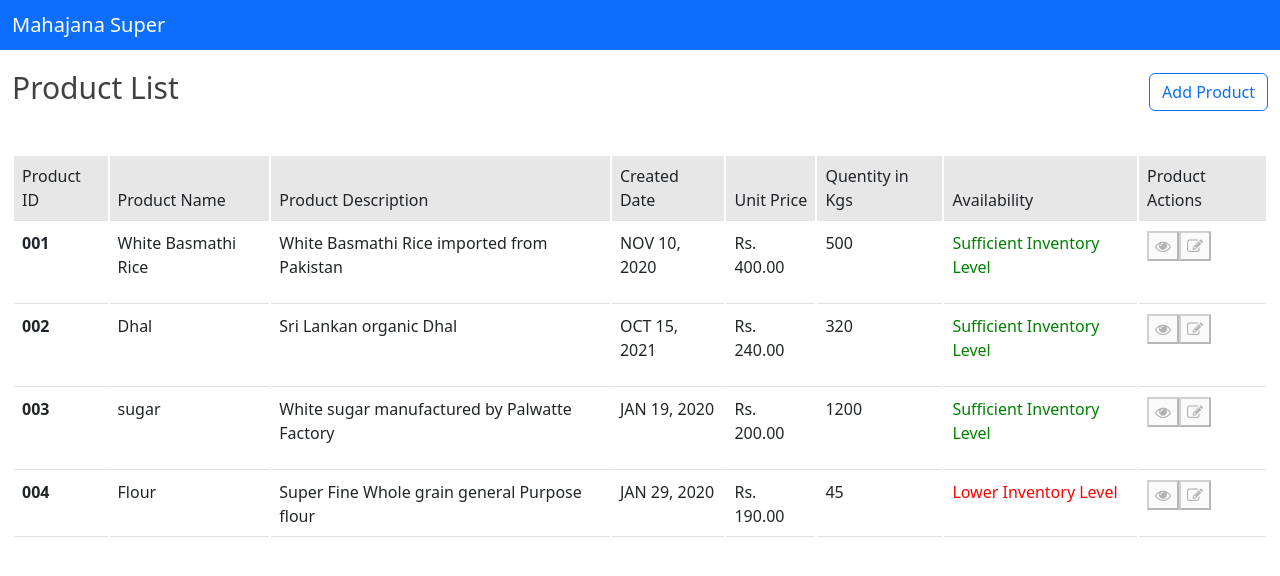
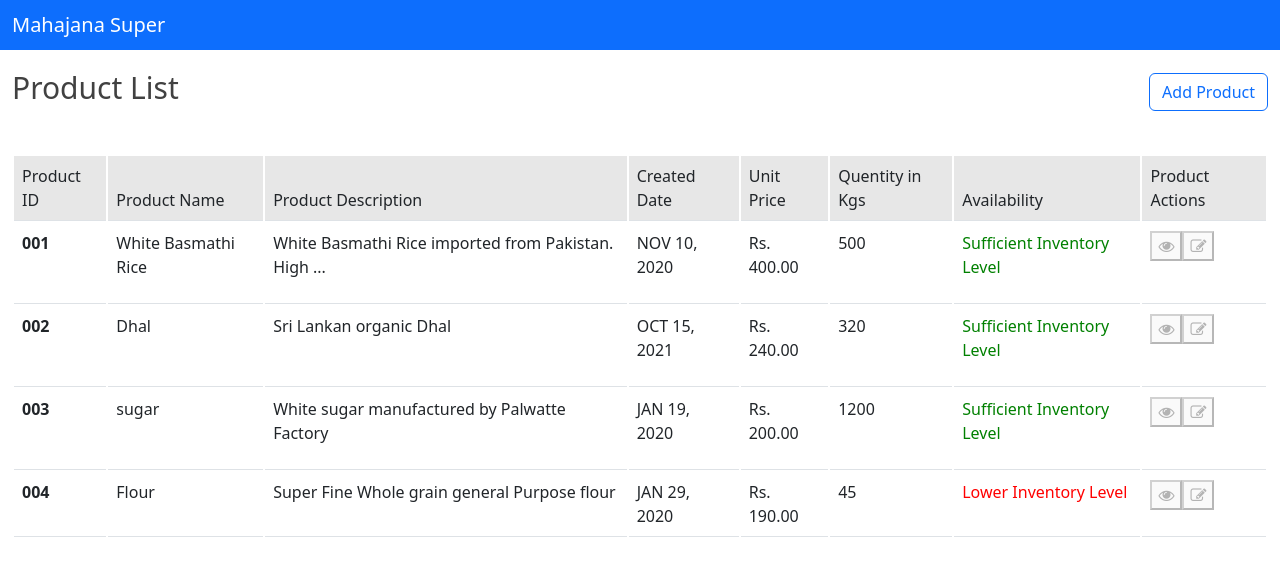
Before and after one commit to kalharatennakoon/mahajana-super, an Angular app: page / in a window 1280 px wide. Shown: the top 576 px of the page. Built offline with nearby package versions, Linux system fonts and the light colour scheme.

Commit message:
limit the text length using custom pipe

```diff
--- a/src/app/components/products/products.component.html
+++ b/src/app/components/products/products.component.html
@@ -30,7 +30,7 @@
           <tr *ngFor="let product of products let i = index" (click)="selectProduct(i)" [ngClass]="rowIndex == i ? 'active' : '' ">
             <th scope="row">{{ product.productId }}</th>
             <td>{{ product.productName }}</td>
-            <td>{{ product.productDescription }}</td>
+            <td>{{ product.productDescription | contentLimiter}}</td>
             <td>{{ product.createdDate | date | uppercase }}</td>
             <td>{{ product.unitPrice | currency: 'Rs. '}}</td>
             <td>{{ product.quantity }}</td>
--- a/src/app/components/products/products.component.ts
+++ b/src/app/components/products/products.component.ts
@@ -27,7 +27,7 @@ export class ProductsComponent implements OnInit {
       'createdDate' : "2020-11-10",
       'quantity' : 500,
       'unitPrice' : "400",
-      'productDescription' : "White Basmathi Rice imported from Pakistan"
+      'productDescription' : "White Basmathi Rice imported from Pakistan. High quality rice with extra fragnance. Organically grown."
     },
     {
       'productId' : "002",
--- a/src/app/content-limiter.pipe.ts
+++ b/src/app/content-limiter.pipe.ts
@@ -5,8 +5,11 @@ import { Pipe, PipeTransform } from '@angular/core';
 })
 export class ContentLimiterPipe implements PipeTransform {
 
-  transform(value: unknown, ...args: unknown[]): unknown {
-    return null;
+  transform(value: string): string {
+    if(value.length > 50) {
+      return value.substring(0, 49) + '...';
+    }
+    return value;
   }
 
 }
```
